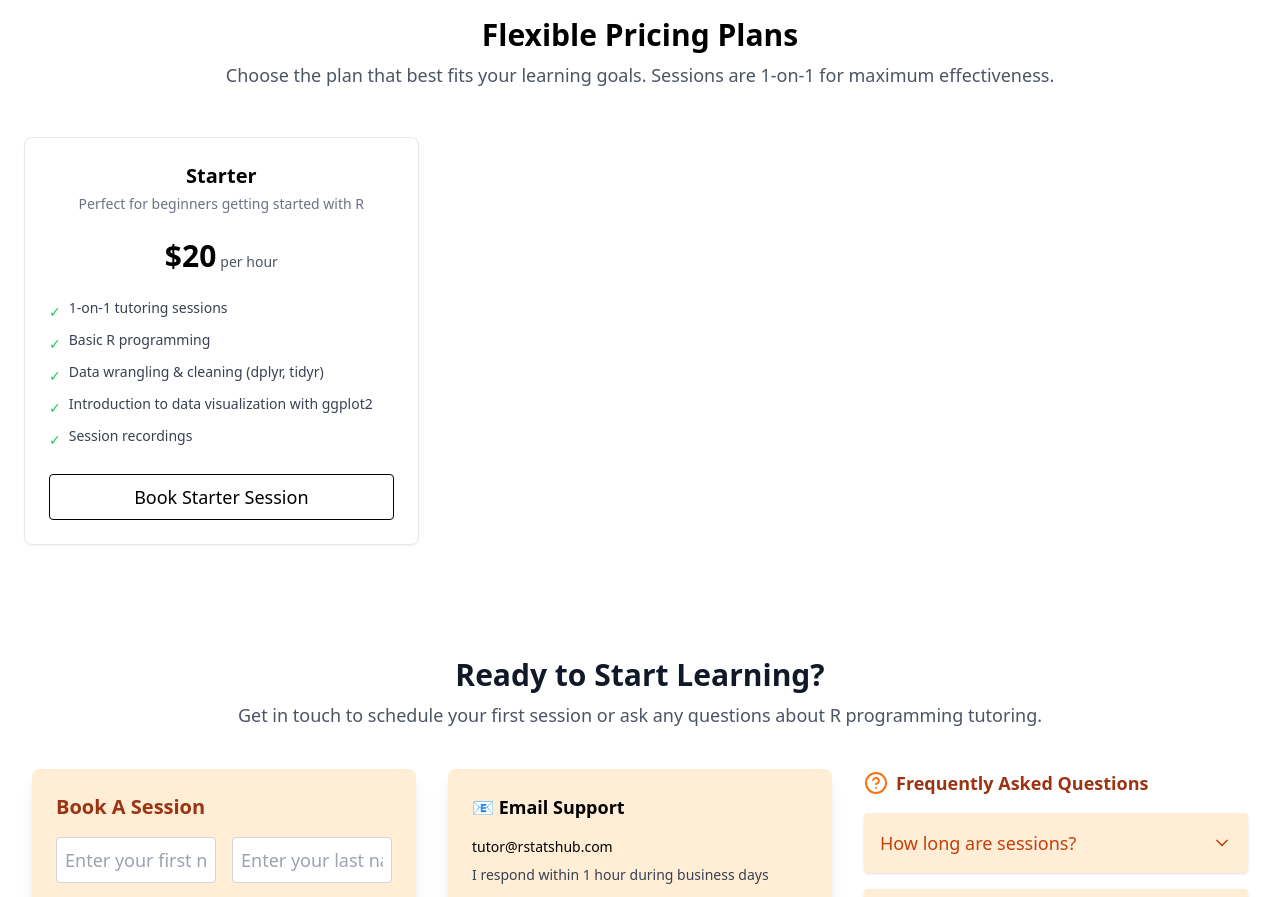
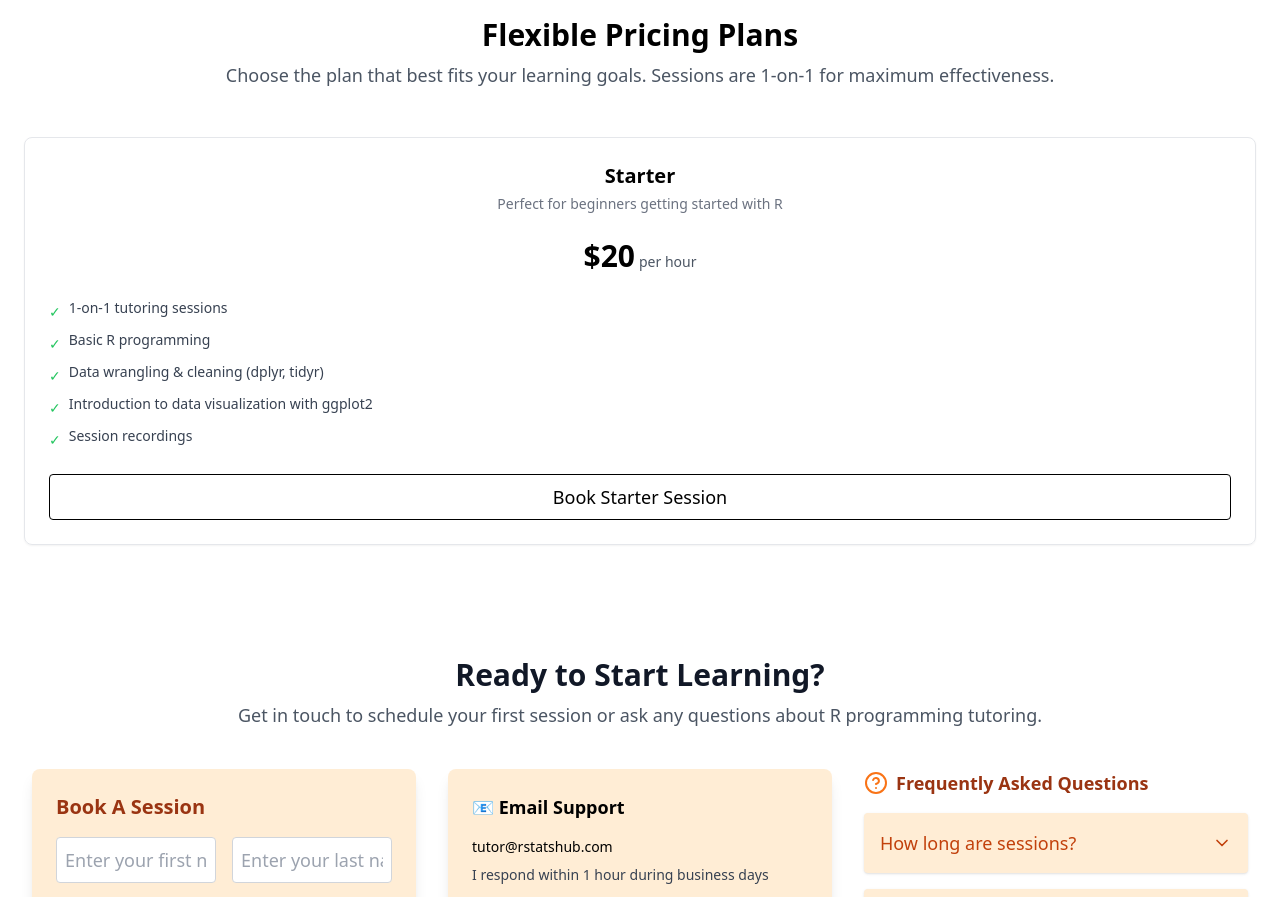
Before and after one commit to Wambeo/MasterR, a React (Vite) app: page / in a window 1280 px wide. Shown: the part 3400-4297 px from the top of the page. Built offline with nearby package versions, Linux system fonts and the light colour scheme.

Commit message:
price updated 2

```diff
--- a/src/components/PricingPlans.jsx
+++ b/src/components/PricingPlans.jsx
@@ -179,7 +179,7 @@
       </div>
 
       {/* Plans */}
-      <div className="grid md:grid-cols-3 gap-6 max-w-7xl mx-auto" ref={ref}>
+      <div className="grid md:grid-cols-1 gap-6 max-w-7xl mx-auto" ref={ref}>
         {plans.map((plan, i) => (
           <motion.div
             key={i}
```
